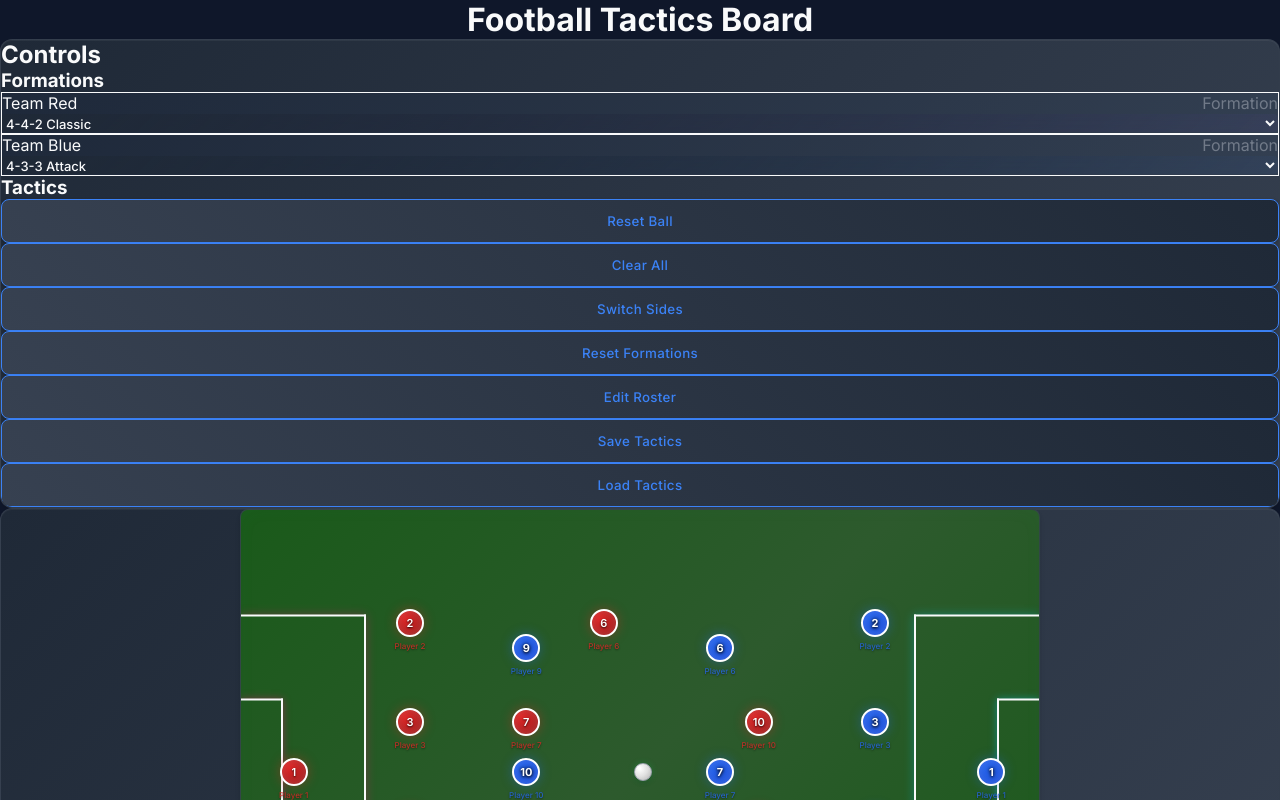
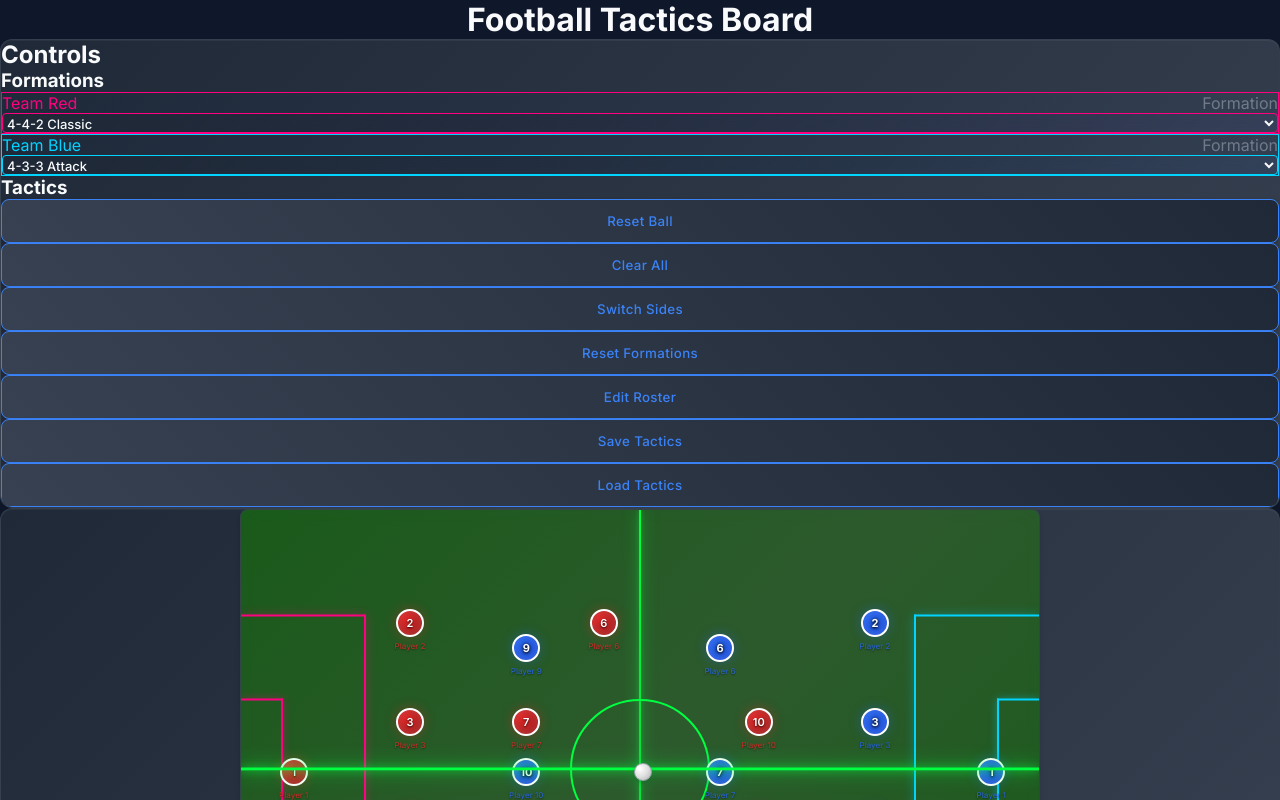
Before and after one commit to kaimrdth/Football-Board, a React (Vite) app: page / in a window 1280 px wide. Shown: the top 800 px of the page. Built offline with nearby package versions, Linux system fonts and the light colour scheme.

Commit message:
update: 2025-08-04 14:40

```diff
--- a/src/index.css
+++ b/src/index.css
@@ -18,6 +18,11 @@
   --text-secondary: #9ca3af;
   --grid-color: rgba(16, 185, 129, 0.06);
   --border-subtle: rgba(55, 65, 81, 0.8);
+
+  /* Pitch marking colors */
+  --primary-neon: #00ff41;
+  --secondary-neon: #ff0080;
+  --accent-cyan: #00d4ff;
 }
 
 @layer base {
```
Also changed, not shown: 4 other files (tests, documents, lock files or other folders).
